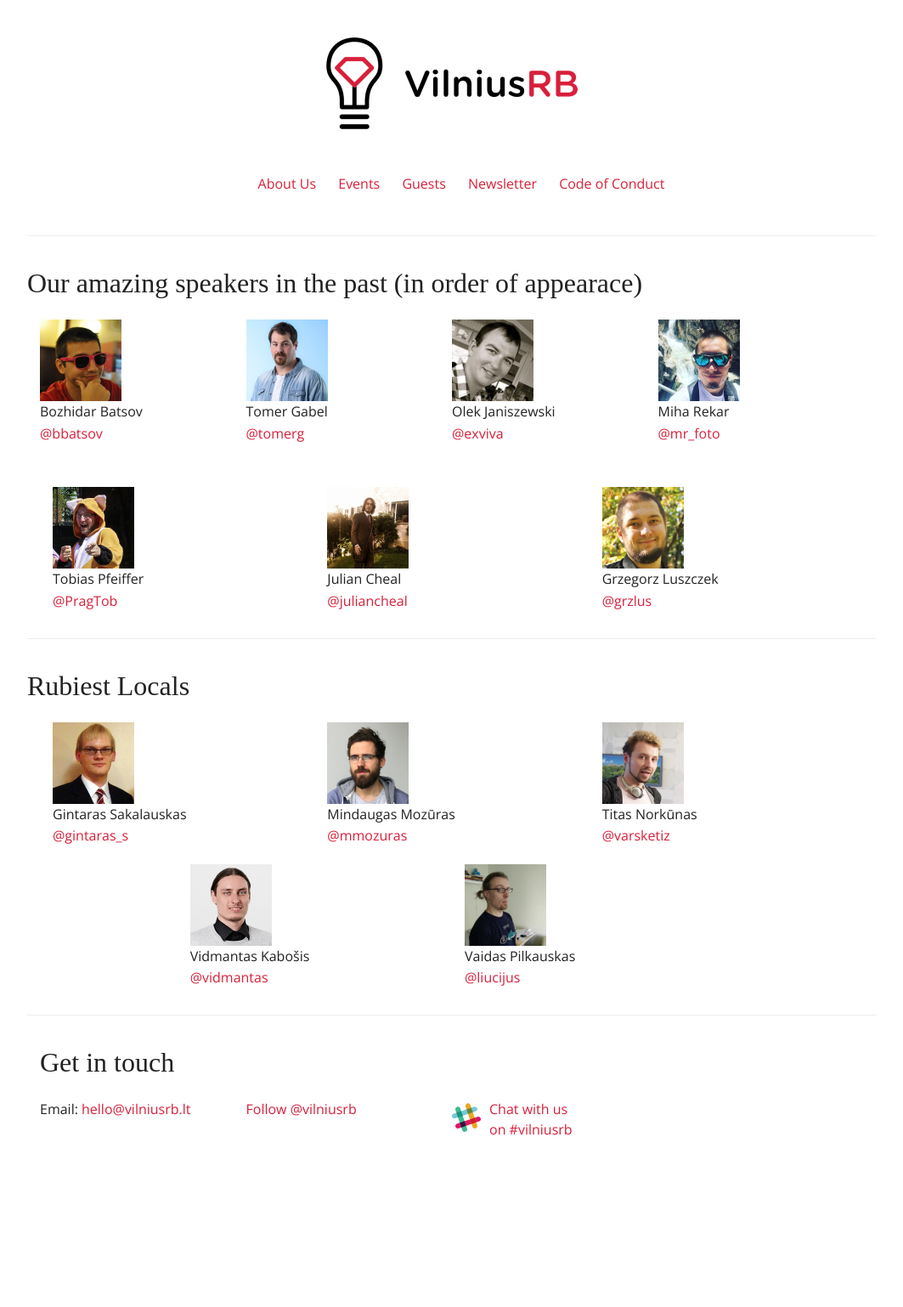
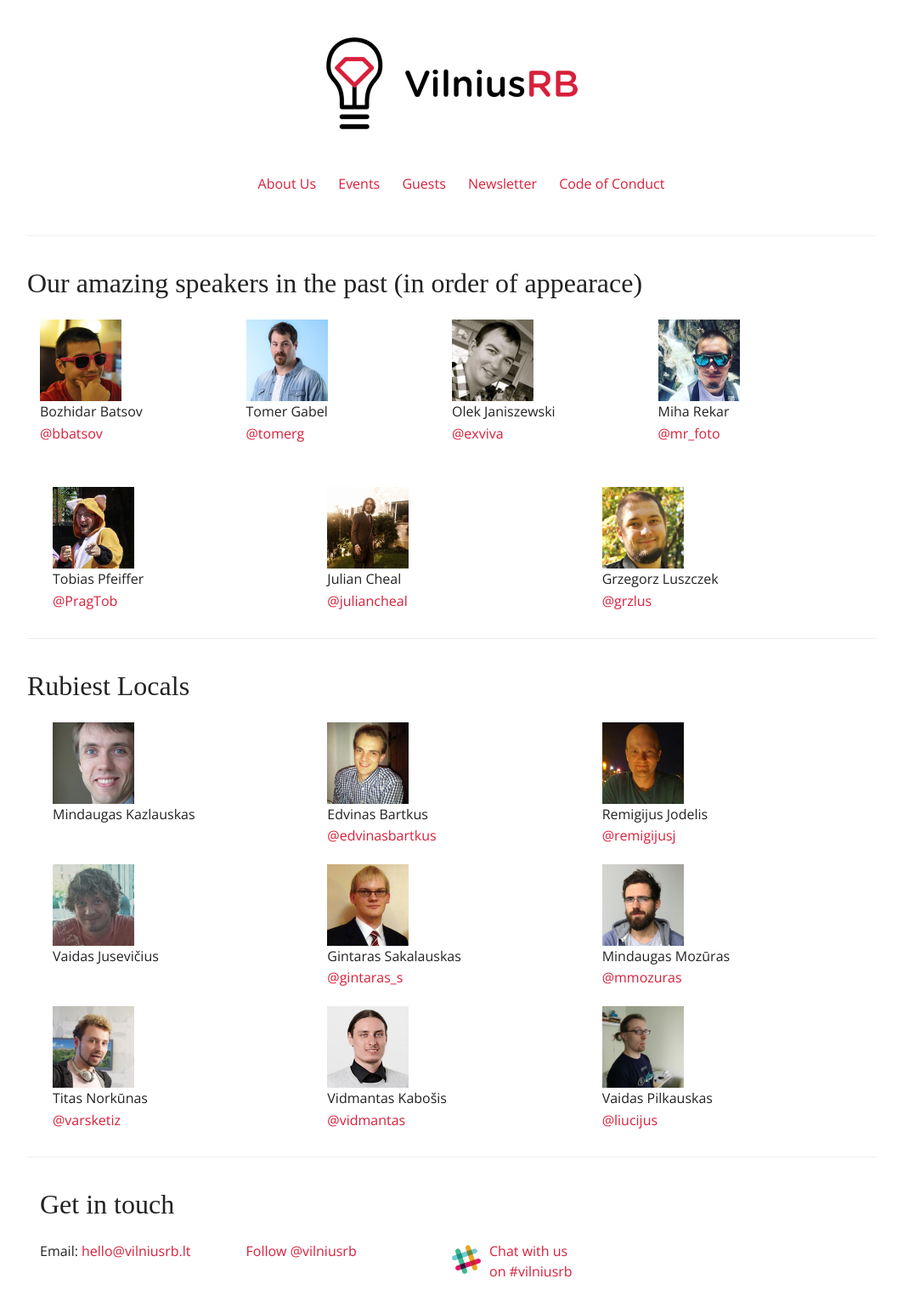
Before and after one commit to vilniusrb/vilniusrb.lt, a Jekyll site: the page built from guests/index.html, in a window 1280 px wide. Shown: the whole page at 85% size, without its empty margins (108-1171 px from the left). Built offline with Jekyll 4.4.1, drawn with Linux system fonts in a browser that asks for light colours; nearby versions of some CDN libraries; some web fonts are replaced; comment, search, counter and statistics services are not loaded; before the commit the page ends 1371 px from its top, so only the background shows below that.

Commit message:
Add more local speakers to guests list

```diff
--- a/guests/index.html
+++ b/guests/index.html
@@ -65,6 +65,35 @@ title: VilniusRB
   <div class="large-12 columns">
     <div class="large-4 columns">
       <p>
+        <img src="/images/guests/mindaugask.jpg" width="96"/><br>
+        Mindaugas Kazlauskas<br>
+      </p>
+    </div>
+    <div class="large-4 columns">
+      <p>
+        <img src="/images/guests/edvinasbartkus.jpg" width="96"/><br>
+        Edvinas Bartkus<br>
+        <a href="https://twitter.com/edvinasbartkus">@edvinasbartkus</a>
+      </p>
+    </div>
+    <div class="large-4 columns">
+      <p>
+        <img src="/images/guests/remigijusj.jpg" width="96"/><br>
+        Remigijus Jodelis<br>
+        <a href="https://twitter.com/remigijusj">@remigijusj</a>
+      </p>
+    </div>
+  </div>
+
+  <div class="large-12 columns">
+    <div class="large-4 columns">
+      <p>
+        <img src="/images/guests/vaidasj.jpg" width="96"/><br>
+        Vaidas Jusevičius<br>
+      </p>
+    </div>
+    <div class="large-4 columns">
+      <p>
         <img src="/images/guests/gintaras_s.jpg" width="96"/><br>
         Gintaras Sakalauskas<br>
         <a href="https://twitter.com/gintaras_s">@gintaras_s</a>
@@ -77,17 +106,14 @@ title: VilniusRB
         <a href="https://twitter.com/mmozuras">@mmozuras</a>
       </p>
     </div>
+  </div>
+  <div class="large-12 columns">
     <div class="large-4 columns">
       <p>
         <img src="/images/guests/varsketiz.png" width="96"/><br>
         Titas Norkūnas<br>
         <a href="https://twitter.com/varsketiz">@varsketiz</a>
       </p>
-    </div>
-  </div>
-  <div class="large-12 columns">
-    <div class="large-2 columns">
-      &nbsp;
     </div>
     <div class="large-4 columns">
       <p>
@@ -103,11 +129,7 @@ title: VilniusRB
         <a href="https://twitter.com/liucijus">@liucijus</a>
       </p>
     </div>
-    <div class="large-2 columns">
-      &nbsp;
-    </div>
   </div>
-
 </div>
 
 {% include contact.html %}
```
Also changed, not shown: images/guests/edvinasbartkus.jpg (added), images/guests/mindaugask.jpg (added), images/guests/orig_photo/local/edvinasbartkus.jpg (added), images/guests/orig_photo/local/mindaugask.jpg (added), images/guests/orig_photo/local/remigijusj.jpg (added), images/guests/orig_photo/local/vaidasj.jpg (added), images/guests/remigijusj.jpg (added), images/guests/vaidasj.jpg (added).
